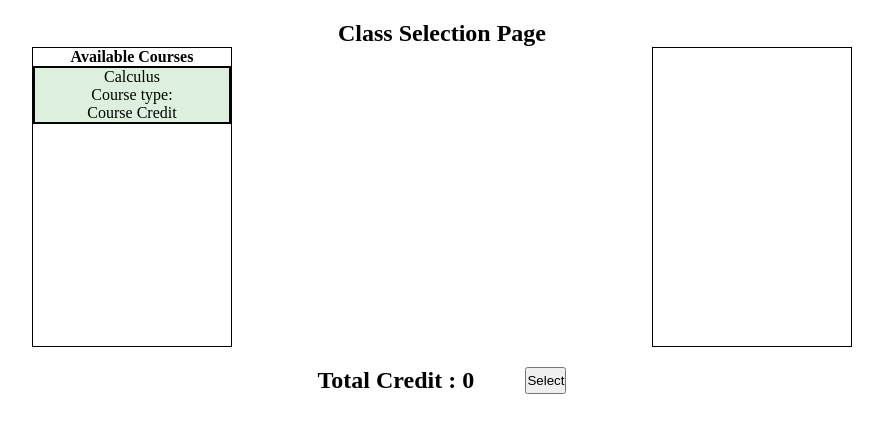
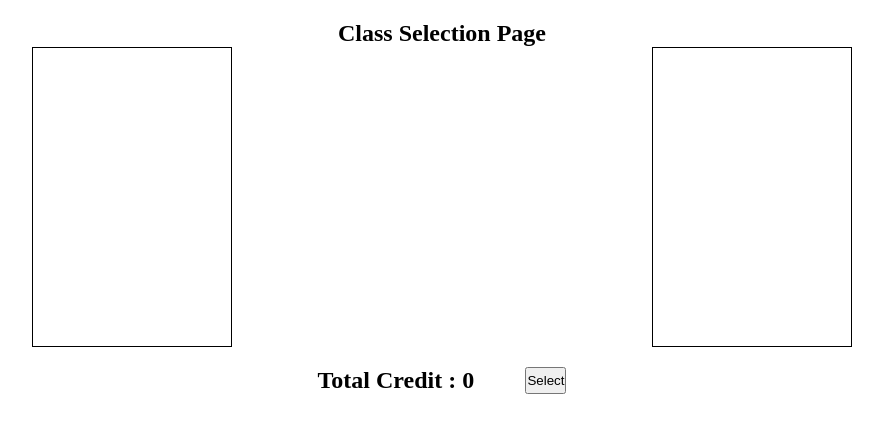
Before and after one commit to LHZ98/Evaluation, a plain HTML site: page index.html in a window 1280 px wide. Shown: the whole page, without its empty margins (198-1081 px from the left). Drawn offline with Linux system fonts and the light colour scheme; no server answers.

Commit message:
Update index.html

```diff
--- a/index.html
+++ b/index.html
@@ -14,14 +14,7 @@
     <div class="course">
       <h2>Class Selection Page</h2>
       <div class="course-container">
-        <div class="course-list">
-          <h4>Available Courses</h4>
-          <div class="course-element">
-            <div class="course-title">Calculus</div>
-            <div class="course-type">Course type:</div>
-            <div class="course-credit">Course Credit</div>
-          </div>
-        </div>
+        <div class="course-list"></div>
         <div class="course-selection"></div>
       </div>
       <div class="action">
```
